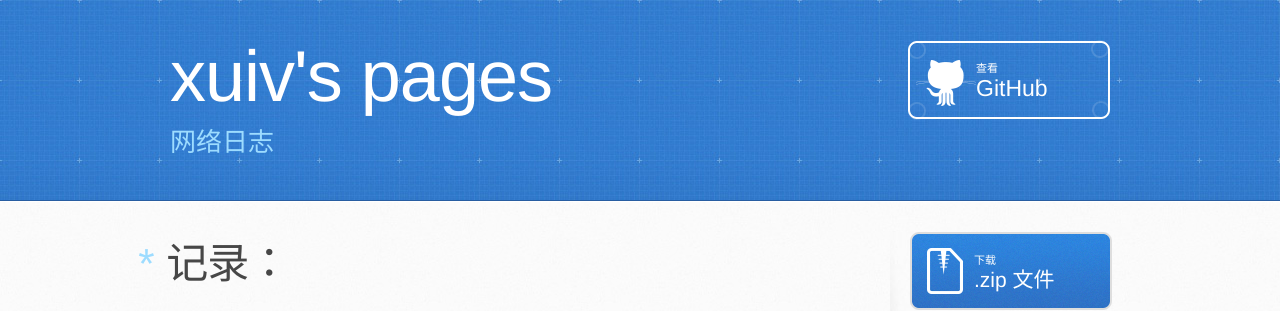
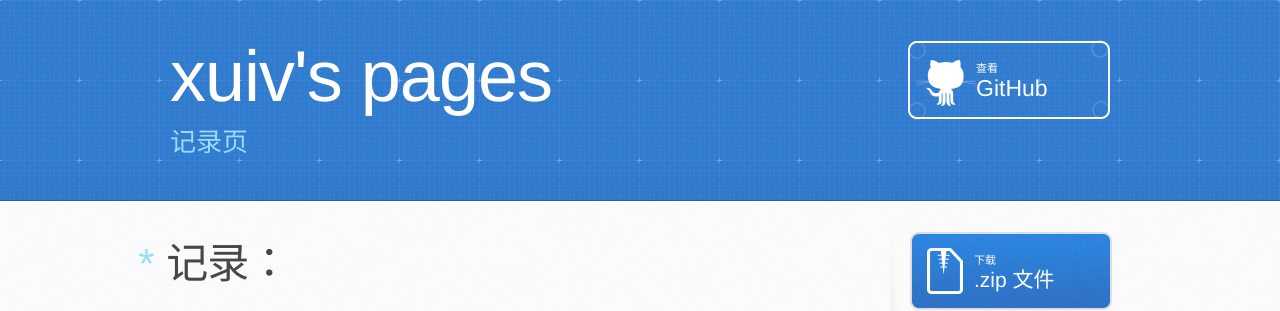
Before and after one commit to xuiv/xuiv.github.io, a Jekyll site: the page built from index.html, in a window 1280 px wide. Shown: the top 311 px of the page. Built offline with Jekyll 4.4.1, drawn with Linux system fonts in a browser that asks for light colours; some web fonts are replaced.

Commit message:
Update default.html

```diff
--- a/_layouts/default.html
+++ b/_layouts/default.html
@@ -13,8 +13,8 @@
   <body>
     <header>
       <div class="inner">
-        <h1> <span id='title' onclick="location.href='https://xuiv.ga/'" style="cursor:pointer"> {{ site.name }} </span> </h1>
-        <h2> <span id='title2' onclick="location.href='https://xuiv.ga/'" style="cursor:pointer"> 网络日志 </span> </h2>
+        <h1> <span id='title' onclick="location.href='https://pages.xuiv.ga/'" style="cursor:pointer"> {{ site.name }} </span> </h1>
+        <h2> <span id='title2' onclick="location.href='https://pages.xuiv.ga/'" style="cursor:pointer"> 记录页 </span> </h2>
         <a href="https://github.com/xuiv?tab=repositories" class="button"><small>查看</small> GitHub</a>
       </div>
     </header>
```
